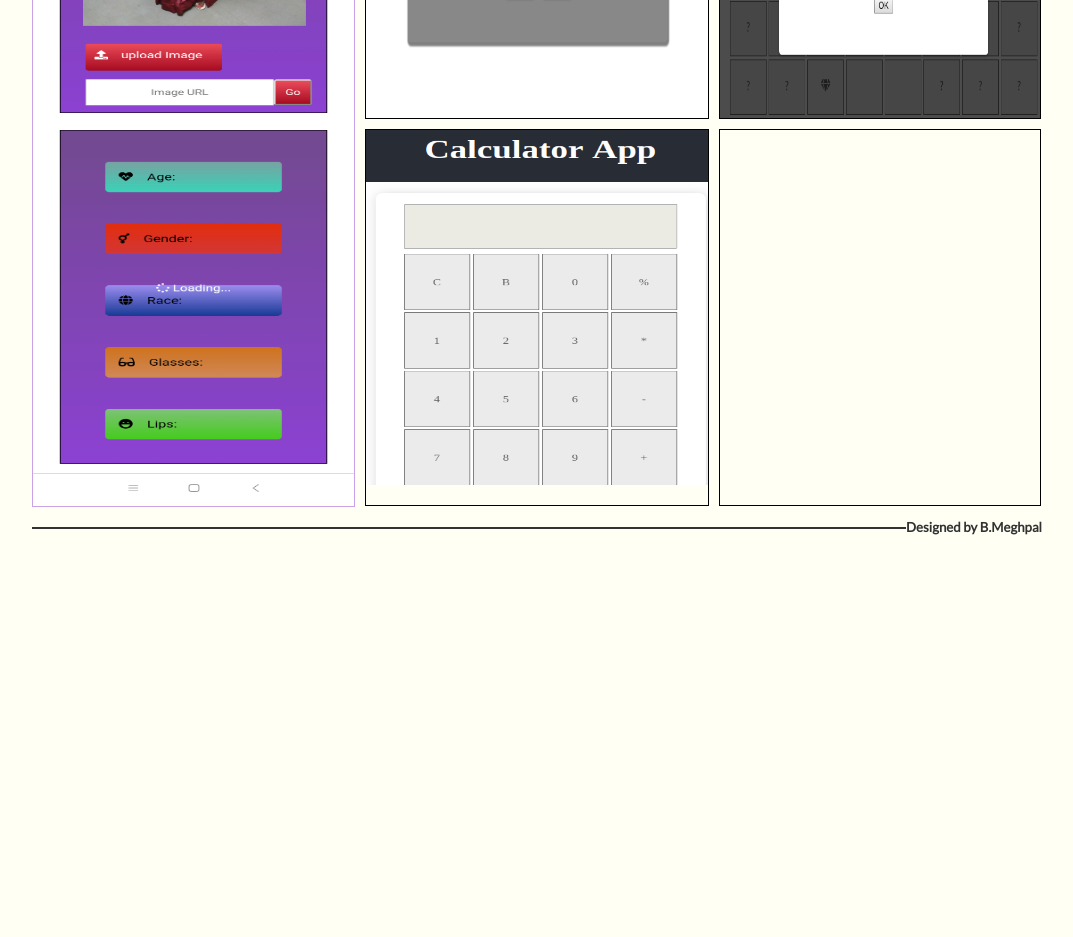
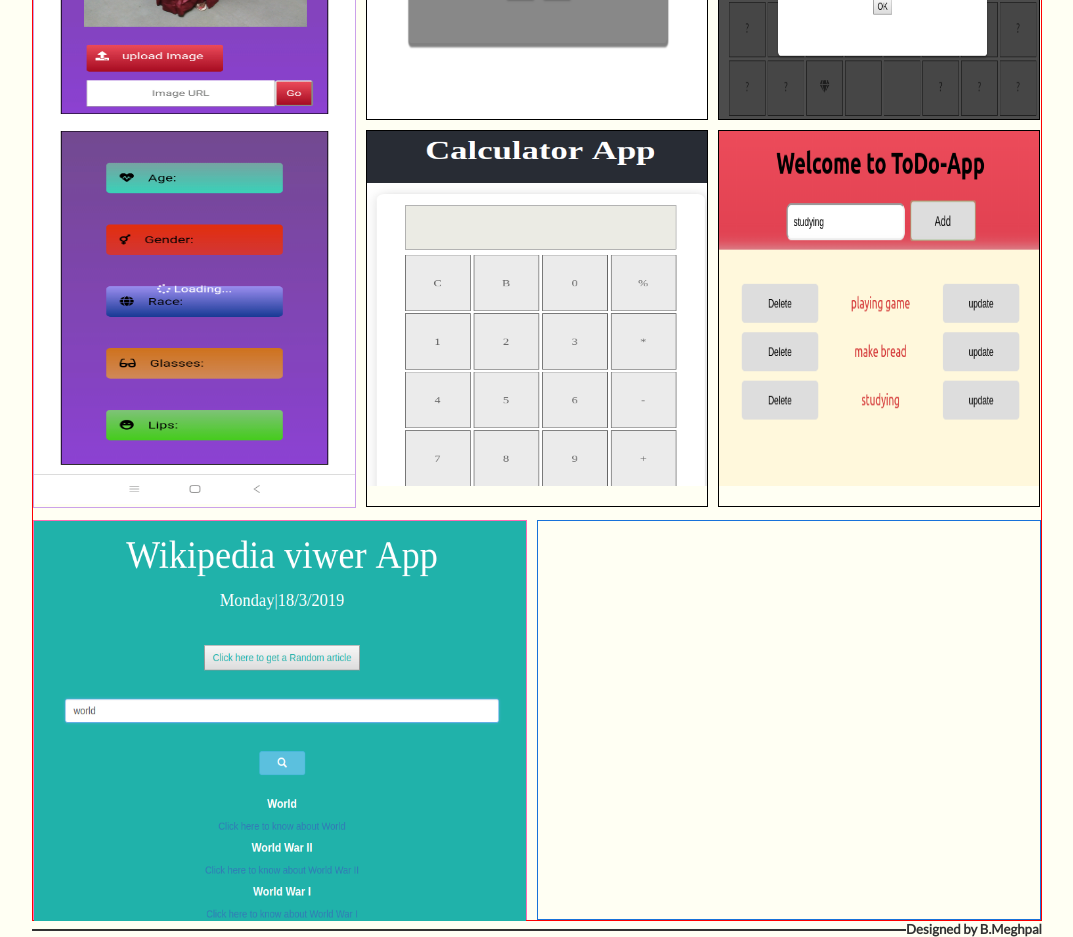
Before and after one commit to ashonweb/personal-webdesign, a React (Create React App) app: page /#/ in a window 1280 px wide. Shown: the part 840-1777 px from the top of the page, without its empty margins (103-1176 px from the left). Before the commit the page ends 1375 px from the top, so only its background shows below. Built offline with nearby package versions, Linux system fonts and the light colour scheme; a web font is replaced by a local one.

Commit message:
todo and wiki app

```diff
--- a/src/App.css
+++ b/src/App.css
@@ -120,7 +120,8 @@ hr{
 
 
 .projectsection{
-  height: 800px;
+  height: auto;
+  border:1px solid red
 }
 
 
@@ -179,7 +180,10 @@ height: 800px;
   height:355px;
   width: 100%;
 }
-
+.wikiapp{
+  height: 400px;
+  width:100%;
+}
 /* .projectone:hover .faceapp{
   opacity: 0.3;
 } */
@@ -291,6 +295,12 @@ font-family: 'chevindemibold', sans-serif;
   .projectfour:hover .Projecttwodescription {
     opacity: 1.5;
   }
+  .projectfive:hover .projectfivedesc {
+    opacity: 1.5;
+  }
+  .projectsix:hover .projectsixdesc {
+    opacity: 1.5;
+  }
 
 
 
@@ -348,6 +358,35 @@ border: 1px solid black;
 
 }
 
+.projectfivedesc{
+
+  position: absolute;
+  top: 0;
+  bottom: 0;
+  left: 0;
+  right: 0;
+  height: 100%;
+  width: 100%;
+  opacity: 0;
+  transition: .5s ease;
+  background-color: rgb(240, 98, 98);
+
+
+}
+.projectsixdesc{
+  position: absolute;
+  top: 0;
+  bottom: 0;
+  left: 0;
+  right: 0;
+  height: 100%;
+  width: 100%;
+  opacity: 0;
+  transition: .5s ease;
+  background-color: rgb(119, 229, 222);
+
+
+}
 .description{
   width: 24px;
     float: left;
@@ -442,3 +481,30 @@ h5{
   margin: 0;
   float: right;
 }
+
+
+
+.projectsix{
+  display: inline-block;
+  vertical-align: top;
+  box-sizing: border-box;
+  width: 49%;
+  margin-right:10px;
+  border:1px solid hotpink;
+  height: 400px;
+  opacity: 1;
+  transition: .5s ease;
+  backface-visibility: hidden;
+  position: relative;
+}
+
+
+.projectseven{
+  display: inline-block;
+  vertical-align: top;
+  box-sizing: border-box;
+  width: 50%;
+  border:1px solid rgb(23, 114, 218);
+  height: 400px;
+
+}
--- a/src/Projects.js
+++ b/src/Projects.js
@@ -2,7 +2,9 @@ import React,{Component } from 'react';
 import face from './faceapp.PNG';
 import drum from './drummachine.png'
 import diamond from './diamondgame.png';
-import calc from './calc.png'
+import calc from './calc.png';
+import todo from './todo.png';
+import wiki from './wiki.png'
 
 export default class Projects extends Component {
   render(){
@@ -74,12 +76,42 @@ export default class Projects extends Component {
          </div>
       </div>
     </div>
-    <div className="projectfive"></div>
+    <div className="projectfive">
+
+    <img src={todo} alt="da" className="calcapp" />
+      <div class="projectfivedesc">
+        <div class="calctext">
+          TODO APPLICATION <br/>
+          <hr className="description"></hr><br/>
+          <p>A to do application which does the basic operations i.e addition,deletion,updation</p>
+          <p> Technologies used <br/>React, Git</p>
+          <p><a href="https://bmeghpal_todoapp.surge.sh/">Click here to see live</a></p>
+         </div>
+      </div>
+    </div>
+  </div>
+  </div>
+  <div className="thirdblock">
+  <div className="projectsix">
+  <img src={wiki} alt="da" className="wikiapp" />
+      <div class="projectsixdesc">
+        <div class="calctext">
+          WIKIPEDIA VIWER APPLICATION <br/>
+          <hr className="description"></hr><br/>
+          <p>A wikipedia search machine which produce the first 10 results based on search</p>
+          <p> Technologies used <br/>JavaScript, CSS,HTML,Fetch API</p>
+          <p><a href="https://wiki-bmeghpal-viwer.surge.sh/">Click here to see live</a></p>
+         </div>
+      </div>
+  </div>
+  <div className="projectseven">
+
+  </div>
   </div>
 
 
 
-  </div>
+
 
 
 
```
Also changed, not shown: src/todo.png (added), src/wiki.png (added).
